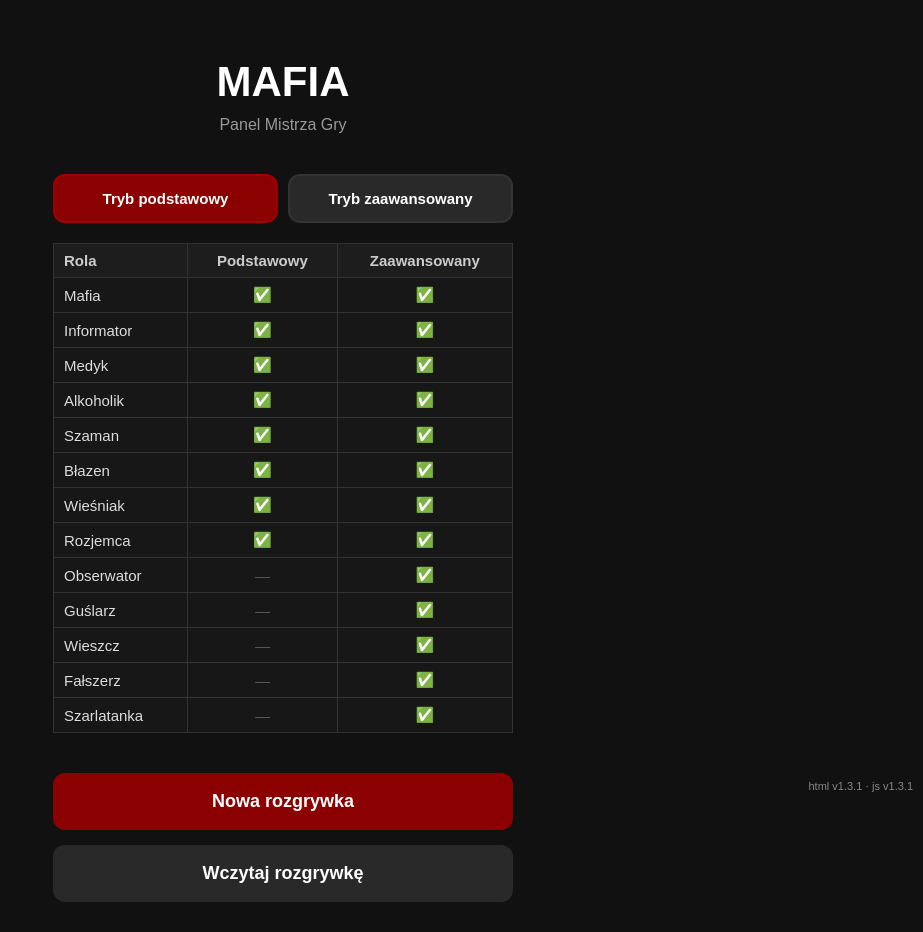
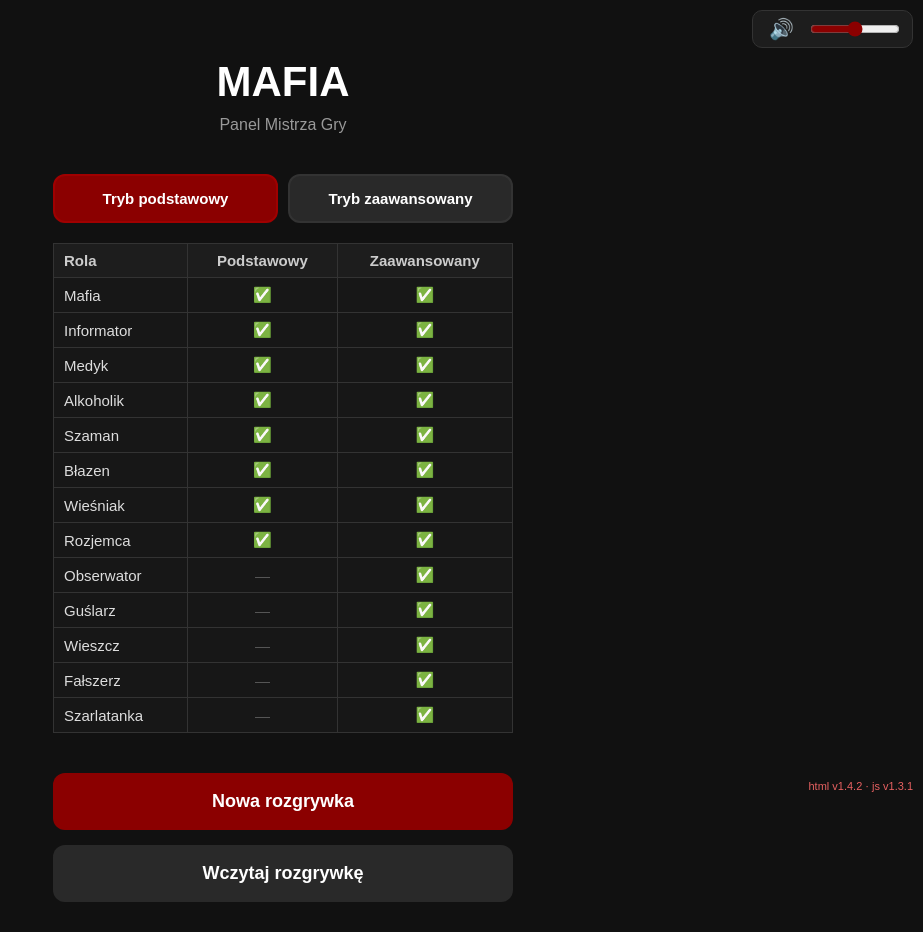
Before and after one commit to Pypcior/MafiaByKrisool, a plain HTML site: page index.html in a window 1280 px wide. Shown: the whole page, without its empty margins (357-1280 px from the left). Drawn offline with Linux system fonts and the light colour scheme.

Commit message:
song.html

```diff
--- a/index.html
+++ b/index.html
@@ -281,6 +281,42 @@
             margin-top: 5px;
         }
 
+        /* Sterowanie muzyką nocną - prawy górny róg */
+        #musicControls {
+            position: fixed;
+            top: 10px;
+            right: 10px;
+            display: flex;
+            align-items: center;
+            gap: 8px;
+            padding: 4px 10px;
+            background: #1d1d1d;
+            border: 1px solid #333;
+            border-radius: 10px;
+            z-index: 20;
+        }
+
+        #musicControls button {
+            width: auto;
+            margin: 0;
+            padding: 4px 6px;
+            background: transparent;
+            font-size: 20px;
+            line-height: 1;
+        }
+
+        #musicControls button:hover {
+            background: #292929;
+        }
+
+        #musicControls input[type="range"] {
+            width: 90px;
+            padding: 0;
+            border: none;
+            background: transparent;
+            accent-color: #8b0000;
+        }
+
         /* Wersja gry - prawy dolny róg ekranu głównego */
         #versionInfo {
             position: fixed;
@@ -301,6 +337,20 @@
 
 <body>
 
+<!-- Sterowanie muzyką nocną (włącz/wycisz + głośność) -->
+<div id="musicControls">
+    <button id="musicToggle" type="button" title="Muzyka nocna">🔊</button>
+    <input id="musicVolume" type="range" min="0" max="100" value="50" title="Głośność muzyki">
+</div>
+
+<!-- MUZYKA NOCNA: żeby zmienić utwór, podmień plik w "src" poniżej
+     (plik musi leżeć w tym samym folderze co index.html) -->
+<audio id="nightMusic" src="night.mp3" loop preload="auto"></audio>
+
+<!-- DŹWIĘK POCZĄTKU DNIA (pianie koguta): gra raz, gdy po podsumowaniu
+     nocy zaczyna się nowy dzień. Podmień plik w "src" na własny. -->
+<audio id="dayStartSound" src="rooster.mp3" preload="auto"></audio>
+
 <div class="app">
 
     <!-- ========================================= -->
@@ -318,7 +368,7 @@
         <!-- Wersja: html wpisana ręcznie, js dopisuje script.js.
              Przy zmianach zwiększ data-html-version oraz APP_VERSION
              w script.js. -->
-        <div id="versionInfo" data-html-version="1.3.1">html v1.3.1</div>
+        <div id="versionInfo" data-html-version="1.4.2">html v1.4.2</div>
 
         <!-- NOWOŚĆ: przełącznik trybu podstawowy / zaawansowany -->
 
```
